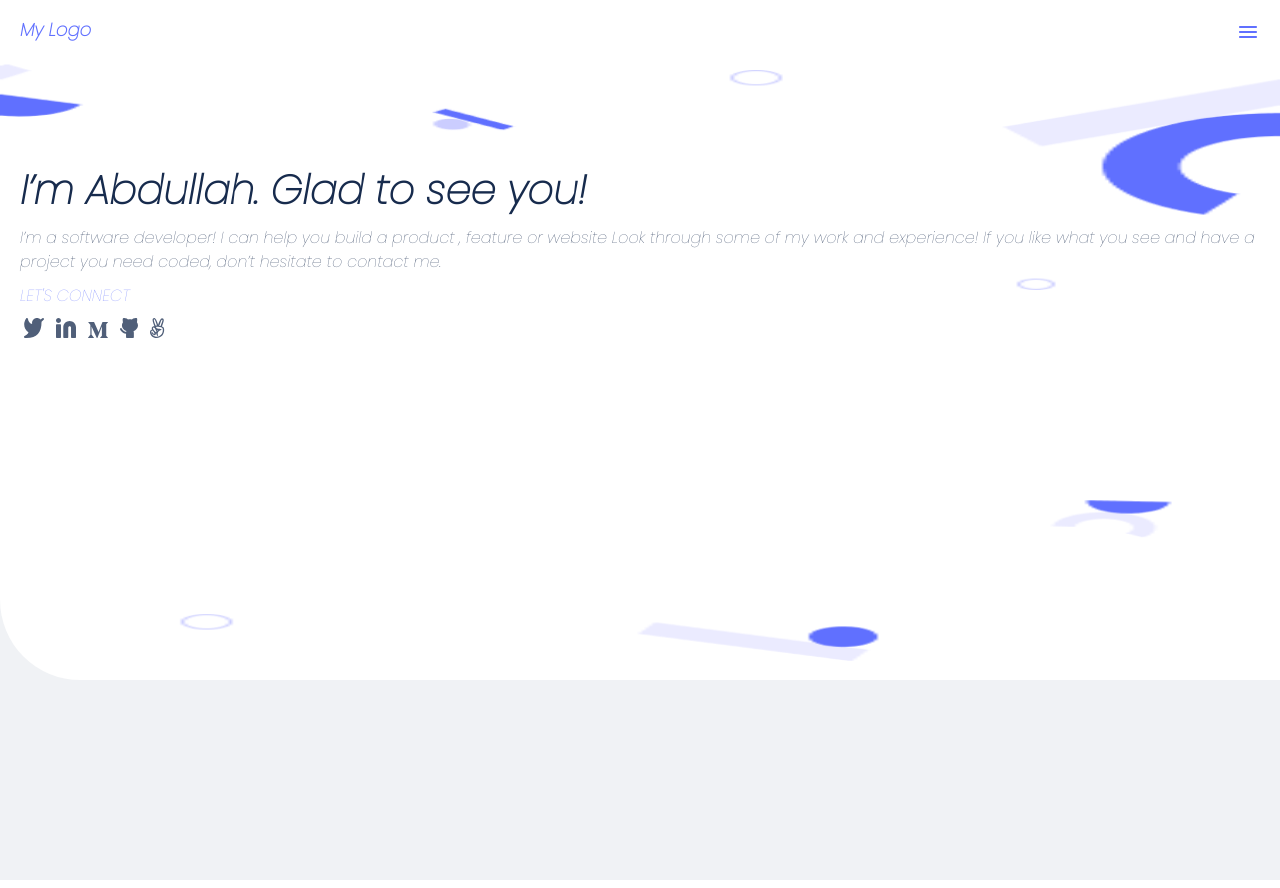
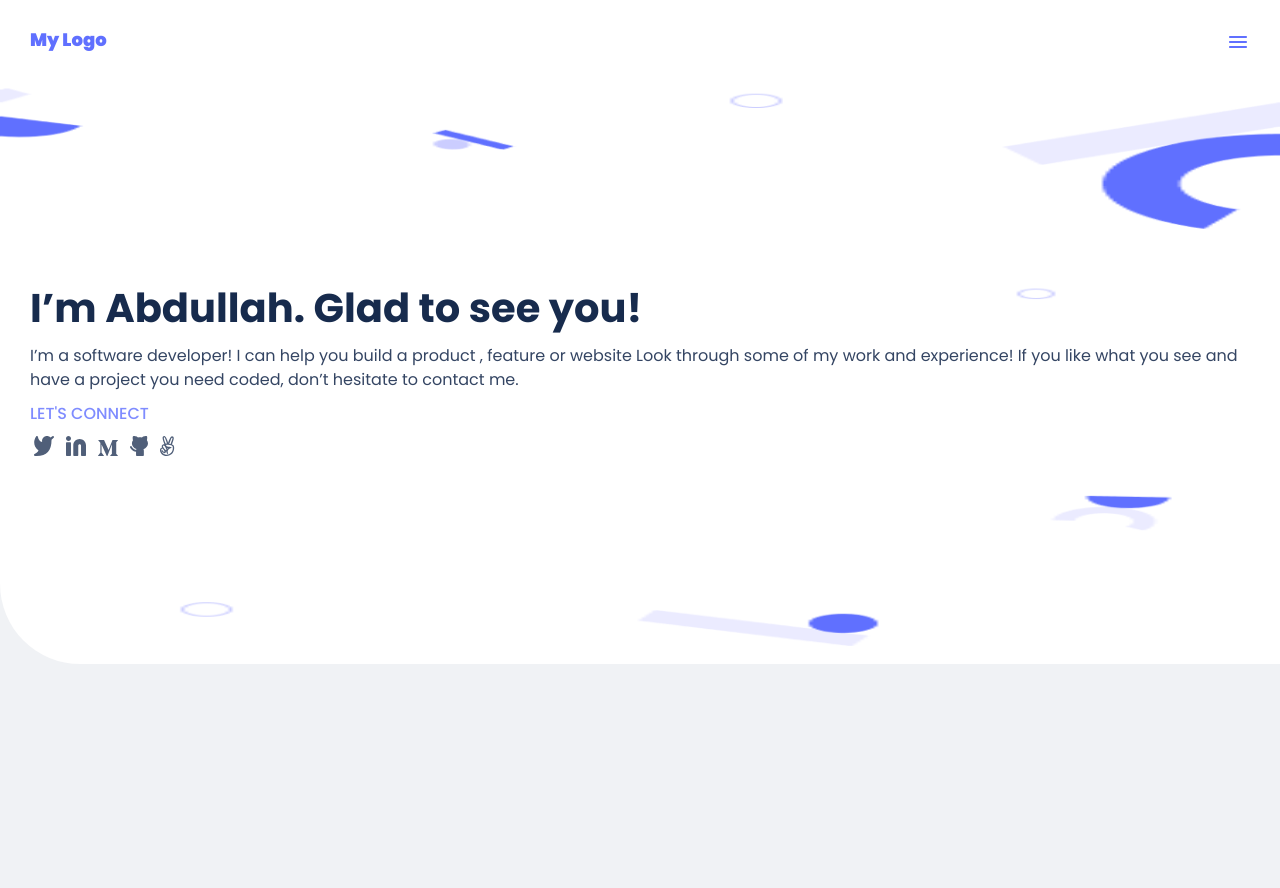
Before and after one commit to abdullah97-pro/Portfolio-Mobile, a website: page index.html in a window 1280 px wide. Drawn offline with Linux system fonts and the light colour scheme.

Commit message:
Upgrade and Modify CSS Codes

```diff
--- a/index.html
+++ b/index.html
@@ -7,12 +7,16 @@
     <title>Document</title>
 </head>
 <body>
+    <header id="toolbar">
+        <nav>
+            <ul>
+                <li><a href="/">my logo</a></li>
+                <li><button type="button"><img src="./Icons/Icon - Menu.svg" alt=""></button></li>
+            </ul>
+        </nav>
+    </header>
+
     <main>
-        <header id="toolbar">
-            <h1>my logo</h1>
-            <img src="./Icons/Icon - Menu.svg" alt="">
-        </header>
-
         <section id="headline">
             <h1>I’m Abdullah.
                 Glad to see you!</h1>
--- a/style.css
+++ b/style.css
@@ -1,4 +1,4 @@
-@import url('https://fonts.googleapis.com/css2?family=Poppins:ital,wght@1,100&display=swap');
+@import url("https://fonts.googleapis.com/css2?family=Poppins:wght@400;500;600;700;800;900&display=swap");
 
 :root {
   --background-main: #f0f2f5;
@@ -12,27 +12,49 @@
 * {
   padding: 0;
   margin: 0;
+  box-sizing: border-box;
 }
 
 main {
   width: 100%;
-  height: 110vh;
+  height: 100vh;
   background-color: var(--background-main);
 }
 
 #toolbar {
   display: flex;
   justify-content: space-between;
-  padding: 20px;
+  padding: 30px;
   background-color: var(--white);
 }
 
-#toolbar h1 {
+#toolbar nav {
+  width: 100%;
+}
+
+#toolbar nav ul {
+  display: flex;
+  justify-content: space-between;
+  list-style-type: none;
+}
+
+#toolbar nav ul li {
+  display: inline;
+}
+
+#toolbar nav ul li button {
+  border: none;
+  outline: none;
+  background-color: transparent;
+}
+
+#toolbar nav ul li a {
+  text-decoration: none;
   text-transform: capitalize;
   color: var(--primary-1);
   font-size: 18px;
   font-weight: 900;
-  font-family: 'Poppins', sans-serif;
+  font-family: "Poppins", sans-serif;
   font-style: normal;
   text-align: center;
   line-height: 20px;
@@ -42,7 +64,8 @@ main {
   height: 72vh;
   display: flex;
   flex-direction: column;
-  padding: 20px;
+  justify-content: center;
+  padding: 30px;
   background-color: var(--white);
   background-image: url(./header-shapes\ mobile.png);
   background-repeat: no-repeat;
@@ -51,11 +74,10 @@ main {
 }
 
 #headline h1 {
-  padding-top: 80px;
   color: var(--color2);
   font-size: 40px;
-  font-family: 'Poppins', sans-serif;
-  font-weight: 900;
+  font-family: "Poppins", sans-serif;
+  font-weight: 700;
   line-height: 52px;
 }
 
```
Also changed, not shown: README.md.
